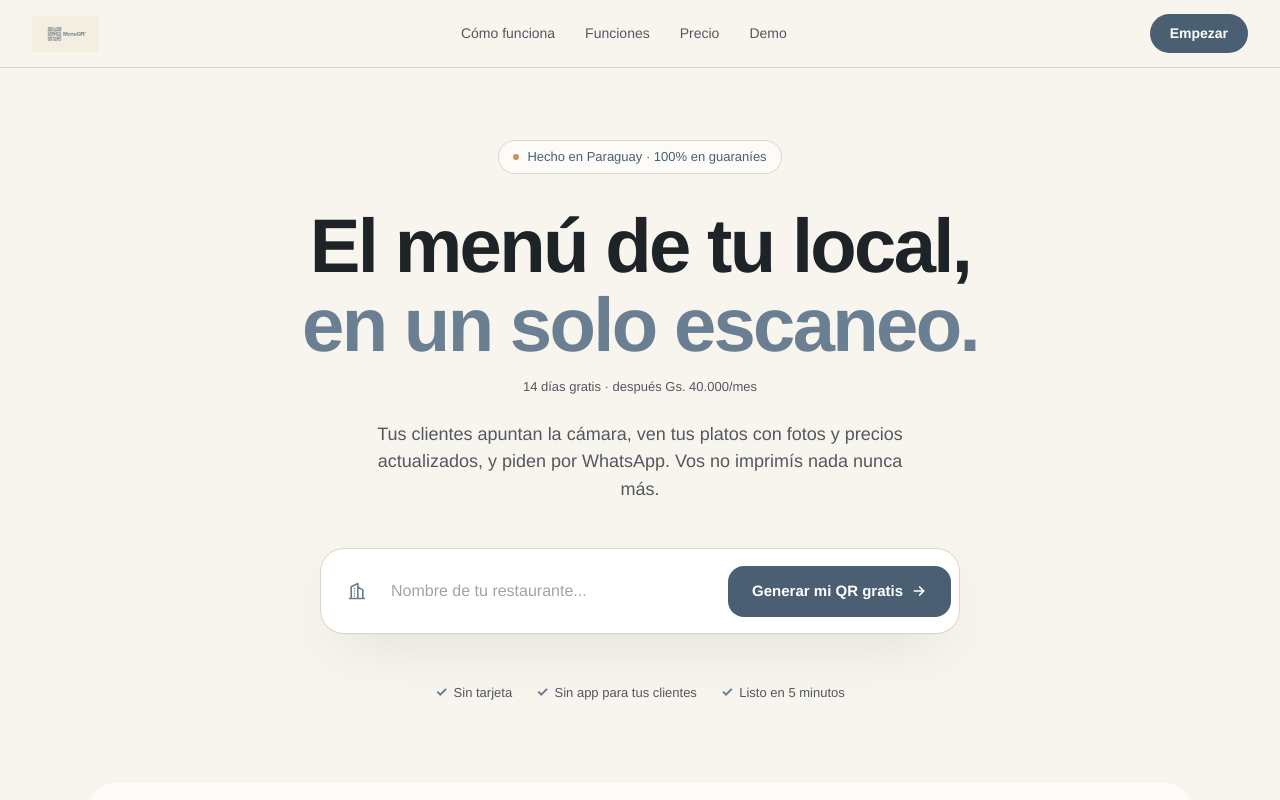
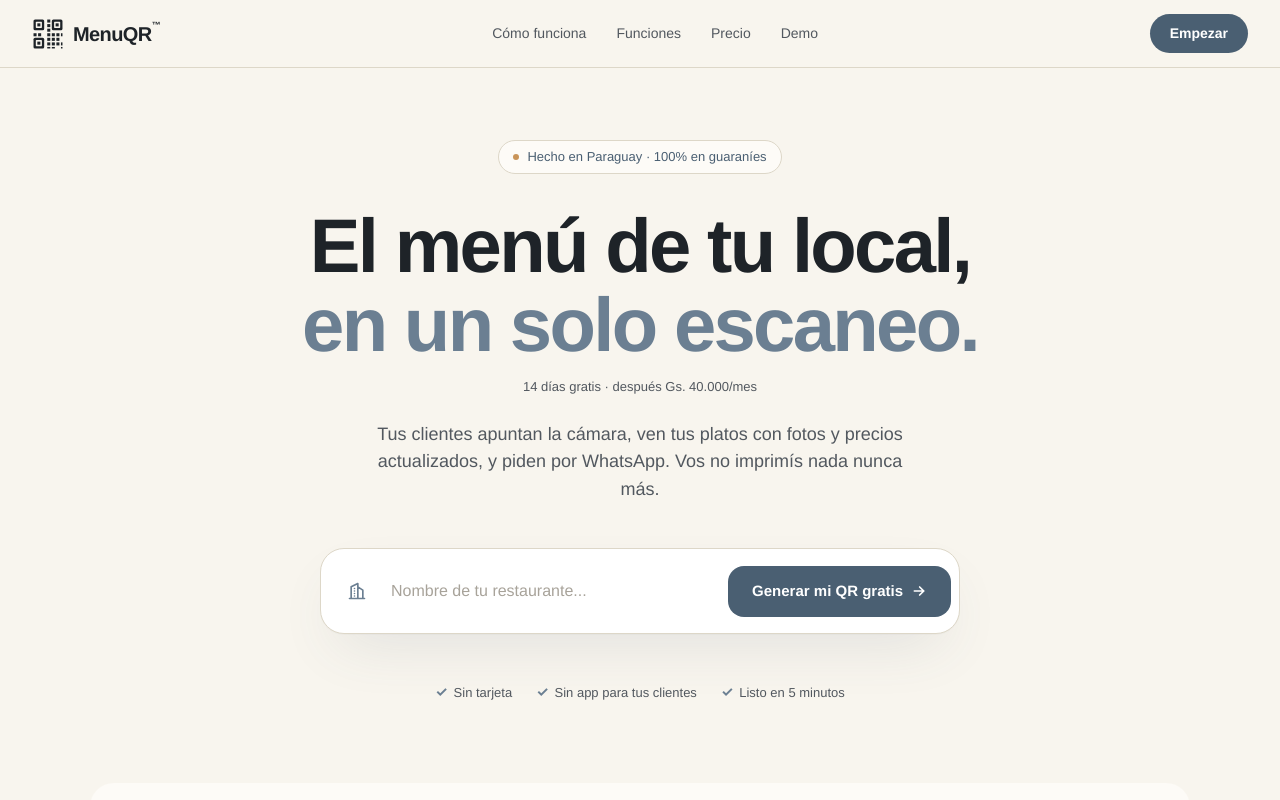
Before and after one commit to brianleckie/MenuQR, a React (Vite) app in the folder menuqr/: page / in a window 1280 px wide. Shown: the top 800 px of the page. Built offline with nearby package versions, Linux system fonts and the light colour scheme; no server answers.

Commit message:
Landing: replace logo img with inline QR icon + bold Helvetica wordmark
https://claude.ai/code/session_01AJ9r5ucK3zFQxuBS5zbRCY

```diff
--- a/menuqr/src/pages/LandingPage.tsx
+++ b/menuqr/src/pages/LandingPage.tsx
@@ -7,6 +7,45 @@ const CheckIcon = () => (
   <svg width="16" height="16" viewBox="0 0 24 24" fill="none" stroke="currentColor" strokeWidth="3" strokeLinecap="round">
     <polyline points="20 6 9 17 4 12"/>
   </svg>
+)
+
+interface BrandLogoProps { qrSize?: number; fontSize?: number }
+const BrandLogo = ({ qrSize = 30, fontSize = 19 }: BrandLogoProps) => (
+  <div style={{ display: 'flex', alignItems: 'center', gap: 9 }}>
+    <svg width={qrSize} height={qrSize} viewBox="0 0 21 21" xmlns="http://www.w3.org/2000/svg" style={{ color: 'var(--mq-ink)', flexShrink: 0 }}>
+      <rect x="1" y="1" width="7" height="7" rx="1" fill="currentColor"/>
+      <rect x="2.5" y="2.5" width="4" height="4" rx="0.4" fill="var(--mq-cream)"/>
+      <rect x="3.5" y="3.5" width="2" height="2" fill="currentColor"/>
+      <rect x="13" y="1" width="7" height="7" rx="1" fill="currentColor"/>
+      <rect x="14.5" y="2.5" width="4" height="4" rx="0.4" fill="var(--mq-cream)"/>
+      <rect x="15.5" y="3.5" width="2" height="2" fill="currentColor"/>
+      <rect x="1" y="13" width="7" height="7" rx="1" fill="currentColor"/>
+      <rect x="2.5" y="14.5" width="4" height="4" rx="0.4" fill="var(--mq-cream)"/>
+      <rect x="3.5" y="15.5" width="2" height="2" fill="currentColor"/>
+      <rect x="10" y="1" width="2" height="2" fill="currentColor"/>
+      <rect x="10" y="4" width="2" height="2" fill="currentColor"/>
+      <rect x="10" y="7" width="2" height="2" fill="currentColor"/>
+      <rect x="13" y="10" width="2" height="2" fill="currentColor"/>
+      <rect x="16" y="10" width="2" height="2" fill="currentColor"/>
+      <rect x="19" y="10" width="1" height="2" fill="currentColor"/>
+      <rect x="1"  y="10" width="2" height="2" fill="currentColor"/>
+      <rect x="4"  y="10" width="2" height="2" fill="currentColor"/>
+      <rect x="13" y="13" width="2" height="2" fill="currentColor"/>
+      <rect x="16" y="16" width="2" height="2" fill="currentColor"/>
+      <rect x="13" y="16" width="2" height="2" fill="currentColor"/>
+      <rect x="16" y="13" width="2" height="2" fill="currentColor"/>
+      <rect x="19" y="16" width="1" height="2" fill="currentColor"/>
+      <rect x="19" y="19" width="1" height="1" fill="currentColor"/>
+      <rect x="13" y="19" width="2" height="1" fill="currentColor"/>
+      <rect x="10" y="10" width="2" height="2" fill="currentColor"/>
+      <rect x="10" y="13" width="2" height="2" fill="currentColor"/>
+      <rect x="10" y="16" width="2" height="2" fill="currentColor"/>
+      <rect x="10" y="19" width="2" height="1" fill="currentColor"/>
+    </svg>
+    <span style={{ fontFamily: "'Helvetica Neue', Helvetica, Arial, sans-serif", fontSize, fontWeight: 800, letterSpacing: '-0.03em', color: 'var(--mq-ink)', lineHeight: 1 }}>
+      MenuQR<sup style={{ fontSize: '0.45em', verticalAlign: 'super', fontWeight: 700, letterSpacing: 0 }}>™</sup>
+    </span>
+  </div>
 )
 
 // ── Modal "Quiero empezar" ─────────────────────────────────────────────────────
@@ -122,7 +161,7 @@ export function LandingPage() {
       {/* ── NAV ── */}
       <nav className={styles.nav}>
         <div className={styles.logo}>
-          <img src="/menuqr-logo.svg" alt="MenuQR" style={{ height: 36 }} />
+          <BrandLogo qrSize={32} fontSize={20} />
         </div>
         <div className={styles.navLinks}>
           <a href="#como">Cómo funciona</a>
@@ -426,7 +465,7 @@ export function LandingPage() {
       {/* ── FOOTER ── */}
       <footer className={styles.footer}>
         <div className={styles.logo}>
-          <img src="/menuqr-logo.svg" alt="MenuQR" style={{ height: 28 }} />
+          <BrandLogo qrSize={26} fontSize={17} />
         </div>
         <div className={styles.footLinks}>
           <a href="#como">Cómo funciona</a>
```
